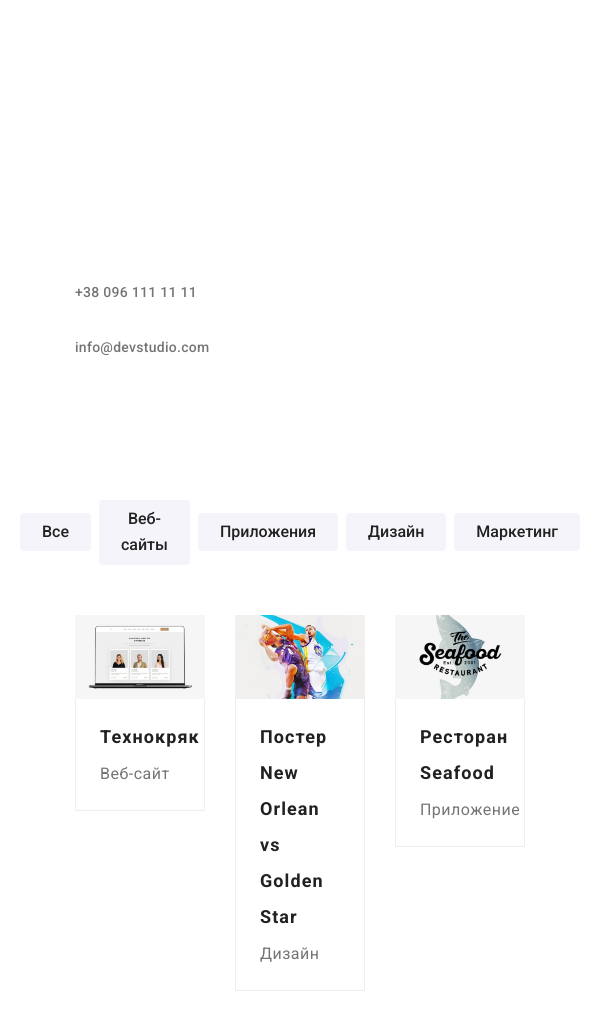
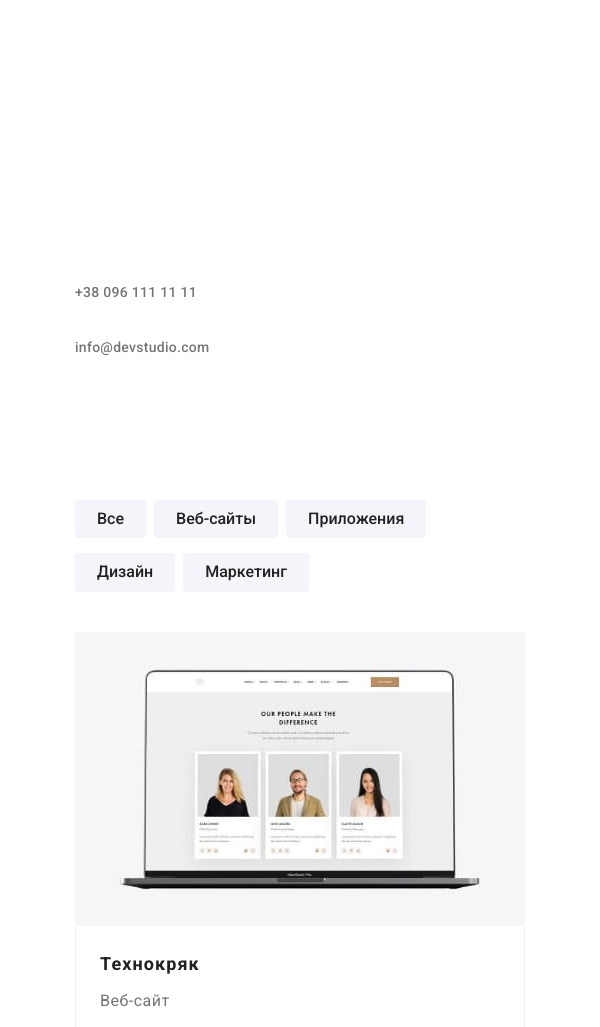
Before and after one commit to OleksiiWhite/goit-markup-hw-08, a plain HTML site: page portfolio.html in a window 600 px wide. Shown: the part 273-1300 px from the top of the page. Drawn offline with nearby package versions, Linux system fonts and the light colour scheme.

Commit message:
отзывчивая верстка секция порфолио

```diff
--- a/sass/components/_comand.scss
+++ b/sass/components/_comand.scss
@@ -19,6 +19,12 @@
     0px 2px 1px rgba(0, 0, 0, 0.2);
   border-radius: 0px 0px 4px 4px;
 
+  &:not(:last-child) {
+    @media screen and (max-width: 767px) {
+      margin-bottom: 30px;
+    }
+  }
+
   @media screen and (min-width: 768px) and (max-width: 1199px) {
     width: calc((100% - 4 * 15px) / 2);
     margin: 15px;
@@ -27,12 +33,6 @@
   &:not(:last-child) {
     @media screen and (min-width: 1200px) {
       margin-right: 30px;
-    }
-  }
-
-  &:not(:last-child) {
-    @media screen and (max-width: 767px) {
-      margin-bottom: 30px;
     }
   }
 
--- a/sass/components/_filters.scss
+++ b/sass/components/_filters.scss
@@ -1,11 +1,31 @@
 .filters {
-  @include centeredFlex();
   @extend %list;
 
-  margin-bottom: 50px;
+  @media screen and (max-width: 767px) {
+    display: flex;
+    flex-wrap: wrap;
 
-  & > &__item:nth-child(n + 2) {
-    margin-left: 8px;
+    margin-bottom: 25px;
+
+    &__item {
+      margin-bottom: 15px;
+    }
+  }
+
+  @media screen and (min-width: 768px) and (max-width: 1199px) {
+    margin-bottom: 30px;
+  }
+
+  @media screen and (min-width: 768px) {
+    @include centeredFlex();
+  }
+
+  @media screen and (min-width: 1200px) {
+    margin-bottom: 50px;
+  }
+
+  & > &__item:not(:last-child) {
+    margin-right: 8px;
   }
 }
 
--- a/sass/components/_portfolio.scss
+++ b/sass/components/_portfolio.scss
@@ -5,16 +5,15 @@
 .portfolio-nav__list {
   @extend %list;
 
-  list-style: none;
-
   display: flex;
   flex-wrap: wrap;
+  @media screen and (min-width: 768px) and (max-width: 1199px) {
+    margin: -15px;
+  }
 }
 
 .portfolio-nav__item {
-  width: 370px;
-  height: 404px;
-
+  @media screen and (min-width: 1200px) {
     width: calc((100% - 60px) / 3);
     margin-right: 30px;
     margin-bottom: 30px;
@@ -27,3 +26,21 @@
       margin-bottom: 0;
     }
   }
+
+  &:not(:last-child) {
+    @media screen and (max-width: 767px) {
+      margin-bottom: 30px;
+    }
+  }
+
+  @media screen and (min-width: 768px) and (max-width: 1199px) {
+    width: calc((100% - 4 * 15px) / 2);
+    margin: 15px;
+  }
+
+  @media screen and (min-width: 480px) and (max-width: 1199px) {
+    &:first-child .portfolio__work {
+      padding-bottom: 56px;
+    }
+  }
+}
```
Also changed, not shown: css/main.css, css/main.min.css, css/portfolio.css, css/portfolio.min.css, 4 other files. Lines whose indentation alone changed are shown as unchanged.
